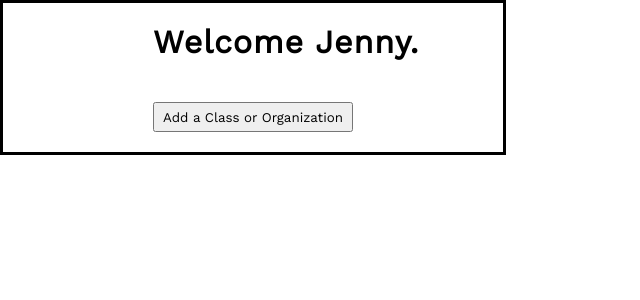
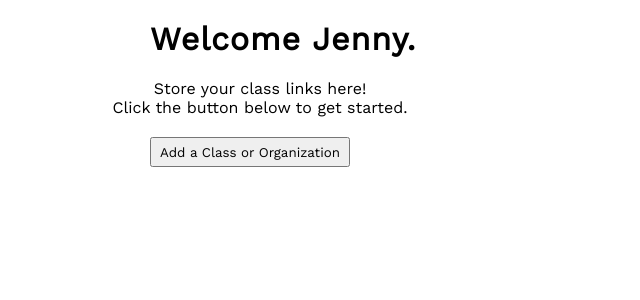
Before and after one commit to j-tan871/link-organizer, a React (Create React App) app: page / in a window 1280 px wide. Shown: the top 300 px of the page, without its empty margins (0-640 px from the left). Built offline with nearby package versions, Linux system fonts and the light colour scheme.

Commit message:
fix local storage, add delete functionality

```diff
--- a/src/App.js
+++ b/src/App.js
@@ -7,37 +7,35 @@ import AddCard from './AddCard';
 function App() {
   const getClasses = () => {
     const classes = window.localStorage.getItem('classes');
-    console.log(classes);
     if (!classes || typeof classes === 'undefined') {
-      console.log('hi');
       return [];
     }
     return JSON.parse(classes);
   };
 
+  const [classes, setClasses] = useState(
+    getClasses()
+  );
+
   const getOrganizations = () => {
     const organizations = window.localStorage.getItem('organizations');
-    if (!organizations || typeof classes !== 'undefined') {
+    if (!organizations || typeof organizations === 'undefined') {
       return [];
     }
     return JSON.parse(organizations);
   };
 
-  const [addOrganization, setAddOrganization] = useState(false);
-  const [classes, setClasses] = useState(
-    getClasses()
+  const [clubs, setClubs] = useState(
+    getOrganizations()
   );
 
+  const [addOrganization, setAddOrganization] = useState(false);
+
   const updateClasses = (classes) => {
-    console.log(classes);
     const stringifiedClasses = JSON.stringify(classes);
     window.localStorage.setItem('classes', stringifiedClasses);
     setClasses(classes);
   };
-
-  const [clubs, setClubs] = useState([
-    getOrganizations()
-  ]);
 
   const updateClubs = (clubs) => {
     const stringifiedClubs = JSON.stringify(clubs);
@@ -48,6 +46,13 @@ function App() {
   return (
     <div style={styles.container}>
       <h1 style={styles.header}>Welcome Jenny.</h1>
+        {
+          classes.length === 0 && clubs.length < 1 ?
+          <div style={{marginLeft: 20, display: 'flex', flexDirection: 'column', alignItems: 'center'}}>
+            <div>Store your class links here!</div>
+            <div>Click the button below to get started.</div>
+          </div> : null
+        }
       <div style={styles.body}>
         <div style={styles.columnContainer}>
           {classes.map((item, index) => (
@@ -57,6 +62,8 @@ function App() {
               link={item.link}
               website={item.website}
               piazza={item.piazza}
+              deleteClass={updateClasses}
+              classes={classes}
             />
           ))}
         </div>
@@ -66,6 +73,8 @@ function App() {
               key={index}
               clubName={club.club}
               link={club.link}
+              deleteClub={updateClubs}
+              clubs={clubs}
             />
           ))}
         </div>
@@ -91,7 +100,6 @@ function App() {
 const styles = {
   container: {
     width: 500,
-    border: 'solid',
   },
   header: {
     marginTop: 20,
--- a/src/ClassCard.js
+++ b/src/ClassCard.js
@@ -1,4 +1,10 @@
-function ClassCard({ className, link, website, piazza }) {
+function ClassCard({ className, link, website, piazza, deleteClass, classes }) {
+
+  const handleRemove = () => {
+    const updatedClasses = classes.filter(classItem => classItem.class !== className);
+    deleteClass(updatedClasses);
+  }
+
   return (
     <div style={styles.container}>
       <h2 style={styles.className}>{className}</h2>
@@ -16,6 +22,7 @@ function ClassCard({ className, link, website, piazza }) {
             </a> : null
         }
       </div>
+      <div style={styles.remove} onClick={handleRemove}>[remove]</div>
     </div>
   )
 }
@@ -23,7 +30,7 @@ function ClassCard({ className, link, website, piazza }) {
 const styles = {
   container: {
     width: 225,
-    height: 50,
+    height: 60,
     marginBottom: 10,
     display: 'flex',
     flexDirection: 'column',
@@ -47,6 +54,12 @@ const styles = {
   },
   text: {
     margin: 0
+  },
+  remove: {
+    fontSize: 14,
+    alignSelf: 'center',
+    marginTop: 5,
+    height: 5,
   }
 }
 
--- a/src/ClubCard.js
+++ b/src/ClubCard.js
@@ -1,10 +1,17 @@
-function ClubCard({ clubName, link }) {
+function ClubCard({ clubName, link, deleteClub, clubs }) {
+
+  const handleRemove = () => {
+    const updatedClubs = clubs.filter(clubItem => clubItem.club !== clubName);
+    deleteClub(updatedClubs);
+  }
+
   return (
     typeof clubName !== 'undefined' ? <div style={styles.container}>
       <h2 style={styles.clubName}>{clubName}</h2>
       <a href={link} target="__blank" style={styles.link}>
         <p style={styles.text}>Zoom</p>
       </a>
+      <div style={styles.remove} onClick={handleRemove}>[remove]</div>
     </div> : null
   )
 }
@@ -13,7 +20,7 @@ const styles = {
   container: {
     width: 225,
     height: 50,
-    marginBottom: 10,
+    marginBottom: 20,
     display: 'flex',
     flexDirection: 'column',
     alignItems: 'flex-start'
@@ -32,6 +39,11 @@ const styles = {
   },
   text: {
     margin: 0
+  },
+  remove: {
+    fontSize: 14,
+    alignSelf: 'center',
+    marginTop: 5
   }
 }
 
```
Also changed, not shown: 1 other file (tests, documents, lock files or other folders).
